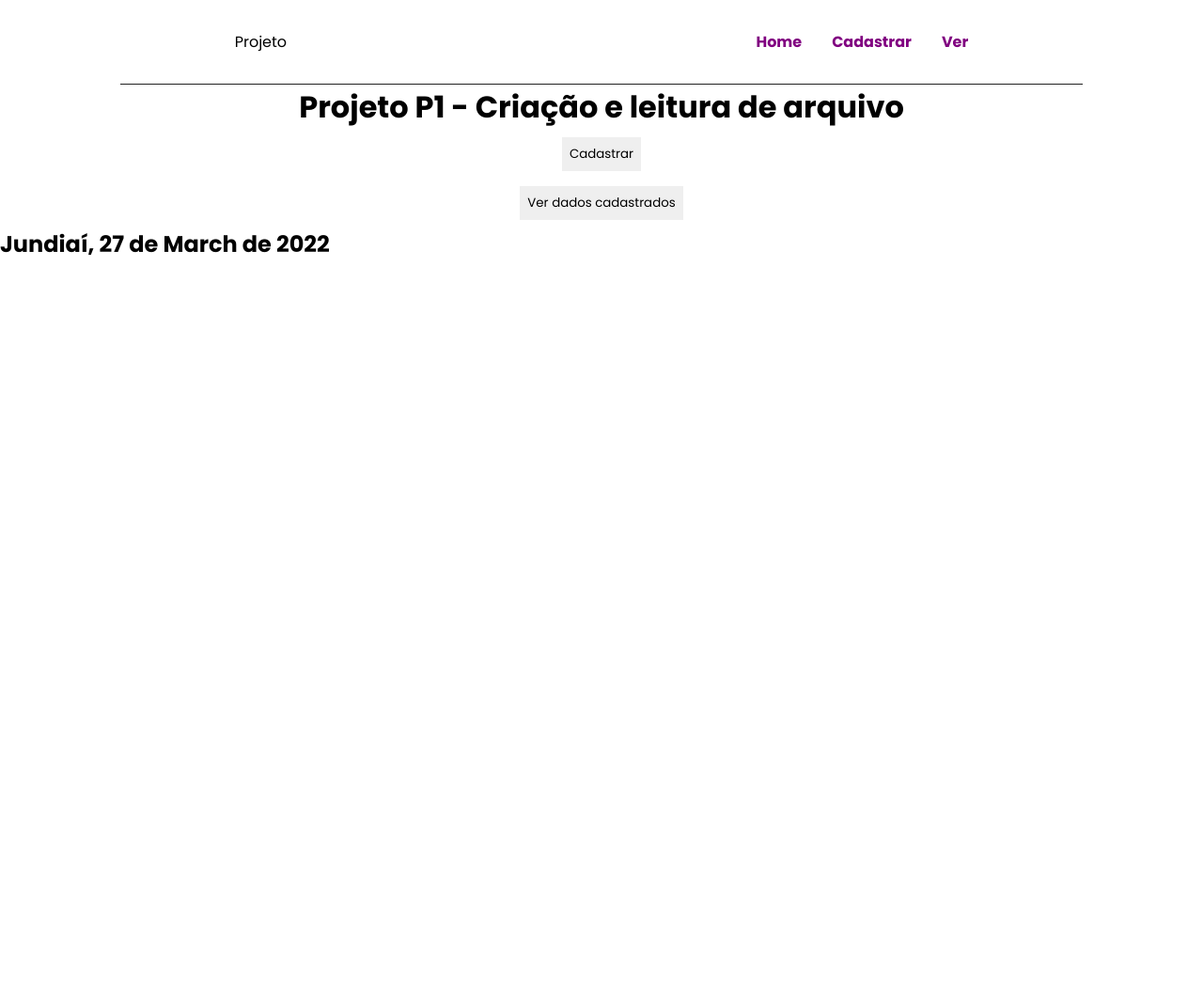
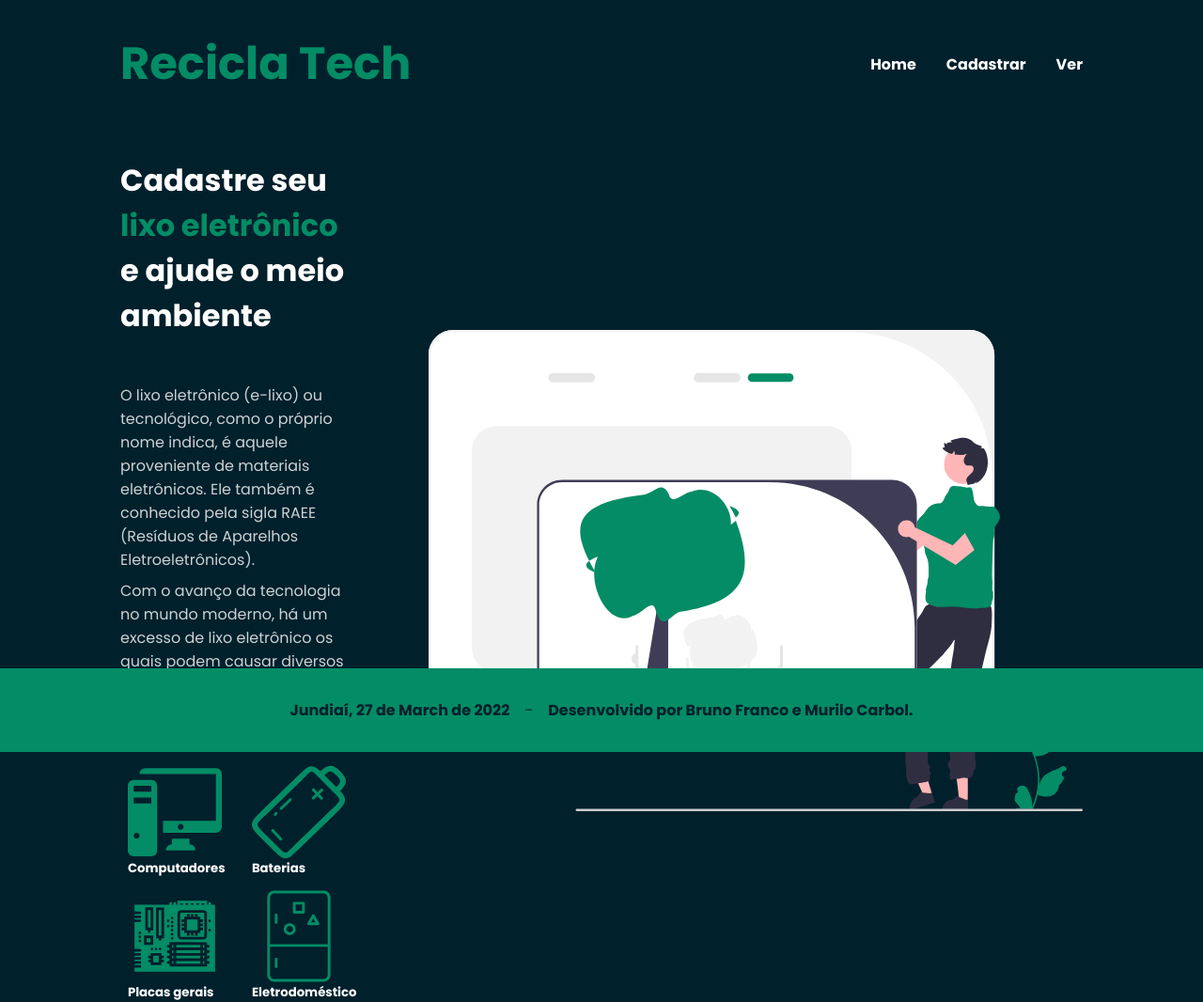
Before and after one commit to brnofranco/createread-php, a PHP site: page / in a window 1280 px wide. Shown: the whole page at 94% size. Before the commit the page ends 272 px from the top, so only its background shows below. Run offline with PHP 8.4, Linux system fonts and the light colour scheme.

Commit message:
Alteração na estilização né, mudança no header, icone e navbar, adição de icons e imagem

```diff
--- a/index.php
+++ b/index.php
@@ -5,34 +5,60 @@
     <meta http-equiv="X-UA-Compatible" content="IE=edge">
     <meta name="viewport" content="width=device-width, initial-scale=1.0">
     <link rel="stylesheet" href="styles/style.css">
-    <link rel="shortcut icon" href="https://i.pinimg.com/originals/95/b3/e1/95b3e17356f0fbf21ba964bd82f9b5b9.png" type="image/x-icon">
+    <link rel="shortcut icon" href="https://images.emojiterra.com/google/noto-emoji/v2.034/512px/267b.png" type="image/x-icon">
     <title>Projeto P1</title>
 </head>
 <body>
     <header>
-        <bold>Projeto</bold>
+        <bold> <a href="./index.php">Recicla Tech</a> </bold>
         <nav>
             <a class="tabs" href="./index.php">Home</a>
             <a class="tabs" href="./create.php">Cadastrar</a>
             <a class="tabs" href="./read.php">Ver</a>
         </nav>
     </header>
-    <hr>
-    <div class="main-content">
-        <h1>Projeto P1 - Criação e leitura de arquivo</h1>
-        <button>
-            <a href="./create.php">Cadastrar</a>
-        </button>
-        <button>
-            <a href="./read.php">Ver dados cadastrados</a>
-        </button>
-    </div>
-    <h2>
+    <main>
+        <div class="main-content">
+            <h1>
+                Cadastre seu <b>lixo eletrônico</b> e ajude o meio ambiente
+            </h1>
+            <section class="main-content-info">
+                <p>
+                    O lixo eletrônico (e-lixo) ou tecnológico, como o próprio nome indica, é aquele proveniente de materiais eletrônicos. Ele também é conhecido pela sigla RAEE (Resíduos de Aparelhos Eletroeletrônicos).
+                </p>
+                <p>
+                    Com o avanço da tecnologia no mundo moderno, há um excesso de lixo eletrônico os quais podem causar diversos impactos negativos no meio ambiente.
+                </p>
+            </section>
+            <section class="main-content-cards">
+                <div class="card">
+                    <img src="./images/computerIcon.svg" alt="computer icon">
+                    <h5>Computadores</h5>
+                </div>
+                <div class="card">
+                    <img src="./images/batteryIcon.svg" alt="computer icon">
+                    <h5>Baterias</h5>
+                </div>
+                <div class="card">
+                    <img src="./images/motherboardIcon.svg" alt="computer icon">
+                    <h5>Placas gerais</h5>
+                </div>
+                <div class="card">
+                    <img src="./images/fridgeIcon.svg" alt="computer icon">
+                    <h5>Eletrodoméstico</h5>
+                </div>
+            </section>
+        </div>
+        <img class="main-image" src="./images/nature.svg" alt="nature">
+    </main>
+    <footer>
         <?php
             setlocale(LC_ALL, 'pt_BR', 'pt_BR.utf-8', 'pt_BR.utf-8', 'portuguese');
             date_default_timezone_set('America/Sao_Paulo');
-            echo strftime('Jundiaí, %d de %B de %Y', strtotime('today'));
+            echo strftime('<h4>Jundiaí, %d de %B de %Y</h4>', strtotime('today'));
         ?>
-    </h2>
+        <span> - </span>
+        <h4>Desenvolvido por Bruno Franco e Murilo Carbol.</h4>
+    </footer>
 </body>
 </html>
--- a/read.php
+++ b/read.php
@@ -41,19 +41,18 @@
     <meta http-equiv="X-UA-Compatible" content="IE=edge">
     <meta name="viewport" content="width=device-width, initial-scale=1.0">
     <link rel="stylesheet" href="styles/style.css">
-    <link rel="shortcut icon" href="https://i.pinimg.com/originals/95/b3/e1/95b3e17356f0fbf21ba964bd82f9b5b9.png" type="image/x-icon">
+    <link rel="shortcut icon" href="https://images.emojiterra.com/google/noto-emoji/v2.034/512px/267b.png" type="image/x-icon">
     <title>Dados</title>
 </head>
 <body>
     <header>
-        <bold>Projeto</bold>
+        <bold> <a href="./index.php">Recicla Tech</a> </bold>
         <nav>
             <a class="tabs" href="./index.php">Home</a>
             <a class="tabs" href="./create.php">Cadastrar</a>
             <a class="tabs" href="./read.php">Ver</a>
         </nav>
     </header>
-    <hr>
     <div class="main-content">
         <h1>Dados cadastrados:</h1>
         <table>
--- a/styles/style.css
+++ b/styles/style.css
@@ -1,4 +1,9 @@
 @import url('https://fonts.googleapis.com/css2?family=Poppins:wght@300;400;700&display=swap');
+
+:root {
+    --mainBg: #00202c;
+    --footerBg: #038C65;
+}
 
 * {
 	margin: 0;
@@ -16,14 +21,27 @@ a {
     color: inherit;
 }
 
+body {
+    background-color: var(--mainBg);
+    color: #fff;
+}
+
 header {
-    width: 100%;
+    width: 80%;
+    margin: 0 auto;
     background-color: inherit;
     padding: 2rem 0;
 
     display: flex;
     align-items: center;
-    justify-content: space-around;
+    justify-content: space-between;
+    background: var(--mainBg);
+}
+
+header bold {
+    color: var(--footerBg);
+    font-size: 3rem;
+    font-weight: bold;
 }
 
 nav {
@@ -33,35 +51,89 @@ nav {
     justify-content: space-between;
 }
 
-.tabs {
+nav .tabs {
     font-weight: bold;
-    color: purple;
+    color: #fff;
     transition: 0.2s ease-in-out;
 }
 
 .tabs:hover {
-    color: black;
-}
-
-hr {
-    height: 1px;
-    background-color: #222;
-    width: 80%;
-    margin: 0 auto;
+    color: var(--footerBg);
 }
 
 input {
     border: 1px solid #000;
 }
 
+main {
+    display: flex;
+    flex-direction: row;
+    align-items: center;
+    gap: 5rem;
+
+    width: 80%;
+    margin: 0 auto;
+    margin-top: 2rem;
+}
+
 .main-content {
     display: flex;
-    align-items: center;
-    justify-content: space-around;
+    flex-direction: column;
+    justify-content: center;
+    gap: 3rem;
+}
+.main-content b {
+    color: var(--footerBg);
+}
+.main-content p {
+    opacity: 0.8;
+}
+
+.main-content .main-content-info {
+    display: flex;
+    flex-direction: column;
+    gap: 0.5rem;
+}
+
+.main-content .main-content-cards {
+    width: 100%;
+    display: flex;
+    justify-content: center;
+    gap: 2rem;
+    flex-wrap: wrap;
+}
+
+.main-content-cards .card {
+    height: 100px;
+    width: 100px;
+    display: flex;
     flex-direction: column;
 }
 
 button{
     padding: 0.5rem 0.5rem 0.5rem;
     margin: 0.5rem;
+
+    justify-content: center;
+    align-items: center;
 }
+
+.main-content-cards .card img {
+    height: 100px;
+    width: 100px;
+}
+
+footer {
+    position: fixed;
+    bottom: 0;
+    padding: 2rem 0;
+
+    width: 100%;
+    background: var(--footerBg);
+    color: var(--mainBg);
+
+    display: flex;
+    justify-content: center;
+    align-items: center;
+    gap: 1rem;
+}
```
Also changed, not shown: create.php (+2 -5 lines), data/data.txt (line endings or trailing spaces), images/batteryIcon.svg (added), images/computerIcon.svg (added), images/fridgeIcon.svg (added), images/motherboardIcon.svg (added), images/nature.svg (added).
